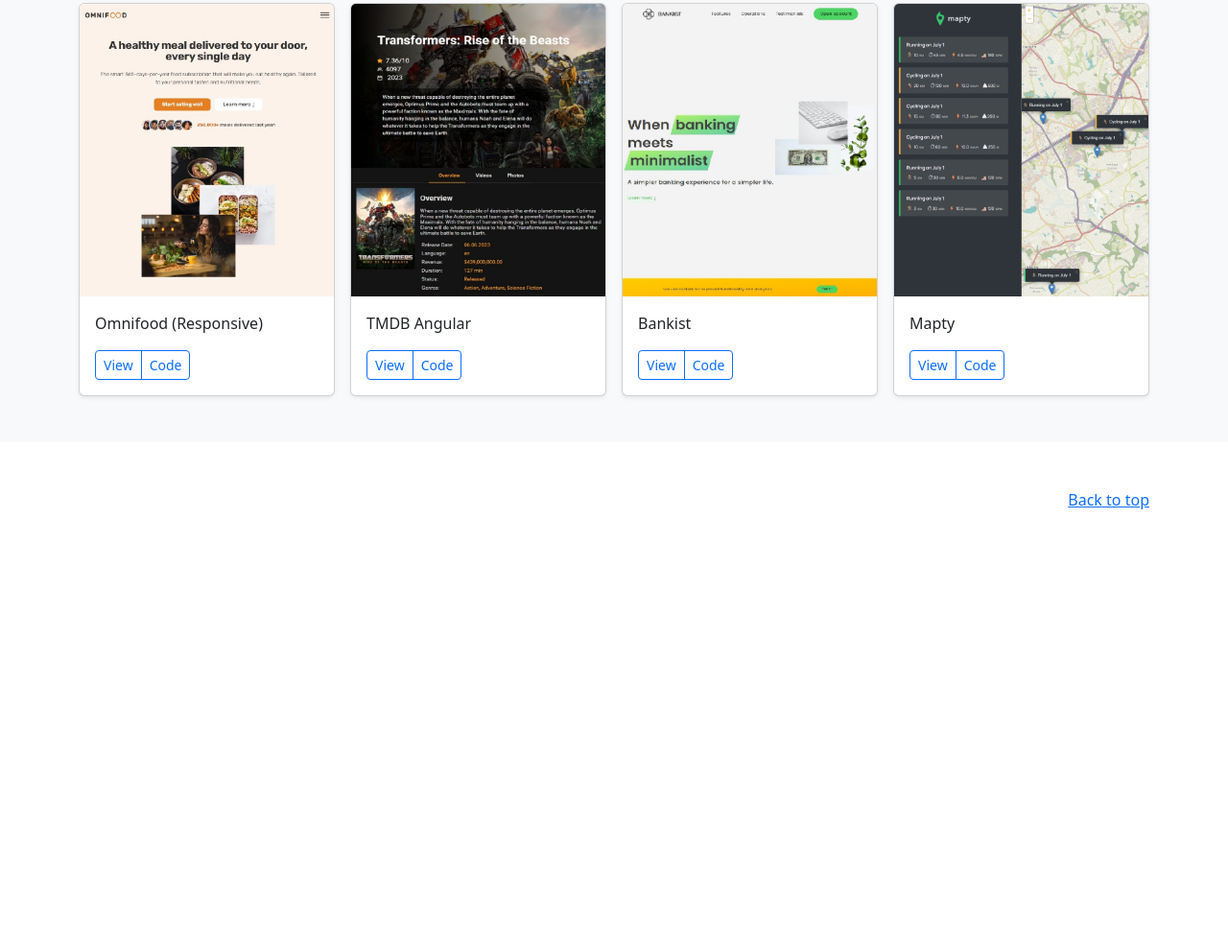
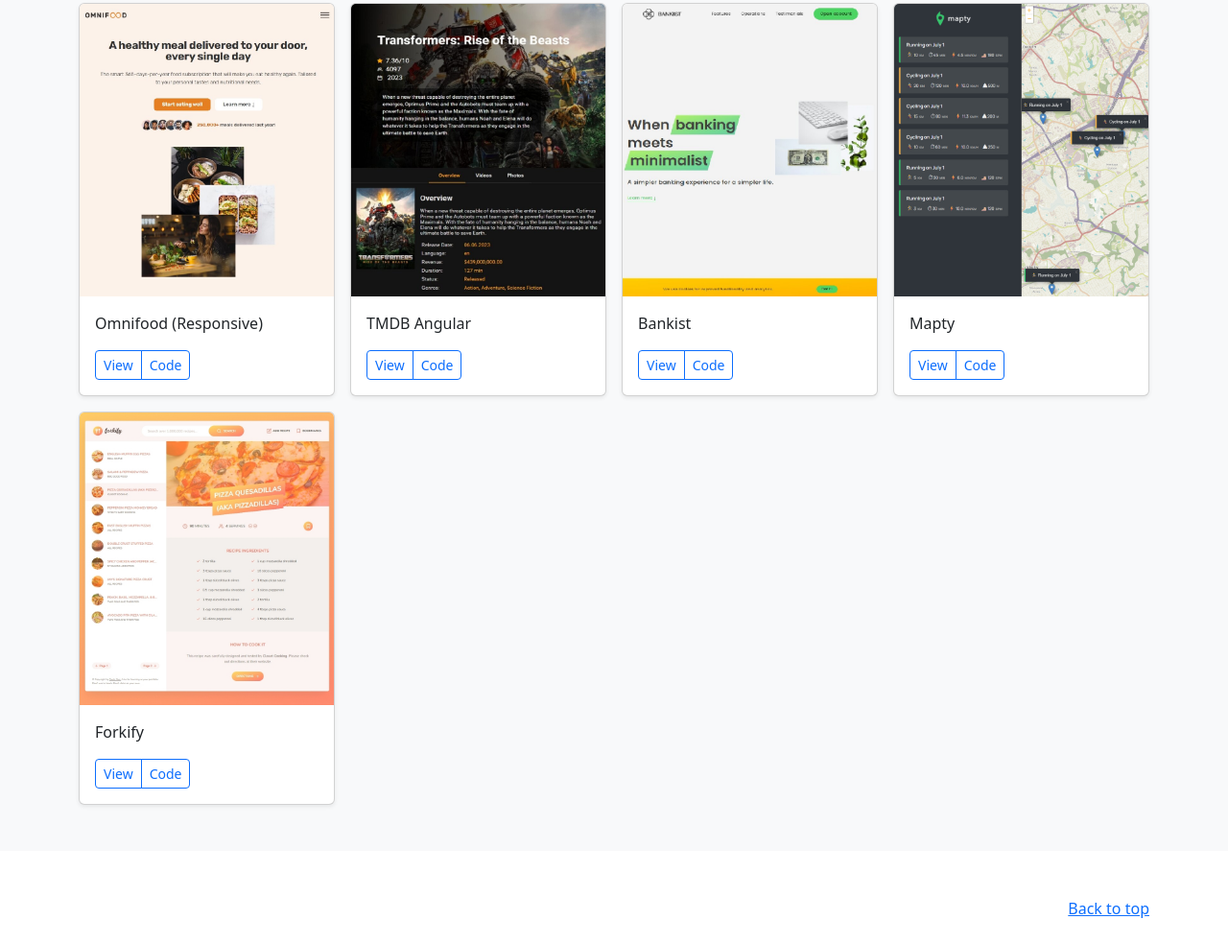
Before and after one commit to timothyguo86/web-design-portfolio, a plain HTML site: page index.html in a window 1280 px wide. Shown: the part 403-1386 px from the top of the page at 96% size. Before the commit the page ends 960 px from the top, so only its background shows below. Drawn offline with Linux system fonts and the light colour scheme.

Commit message:
[feat] Add Forkify project to portfolio

```diff
--- a/index.html
+++ b/index.html
@@ -284,7 +284,46 @@
                 </div>
               </div>
             </div>
-          </div>
+
+
+						<!-- Project 5 -->
+						<div class="col">
+							<div class="card shadow-sm">
+								<img
+									alt="Thumbnail"
+									class="bd-placeholder-img card-img-top"
+									height="auto"
+									src="img/forkify.jpg"
+									width="100%"
+								/>
+								<div class="card-body">
+									<p class="card-text">Forkify</p>
+									<div
+										class="d-flex justify-content-between align-items-center"
+									>
+										<div class="btn-group">
+											<a
+												class="btn btn-sm btn-outline-primary"
+												href="./Forkify/dist/index.html"
+												target="_blank"
+												type="button"
+											>
+												View
+											</a>
+											<a
+												class="btn btn-sm btn-outline-primary"
+												href="https://github.com/timothyguo86/web-design-portfolio/tree/main/Forkify"
+												target="_blank"
+												type="button"
+											>
+												Code
+											</a>
+										</div>
+									</div>
+								</div>
+							</div>
+
+						</div>
         </div>
       </div>
     </main>
```
Also changed, not shown: img/forkify.jpg (added).
